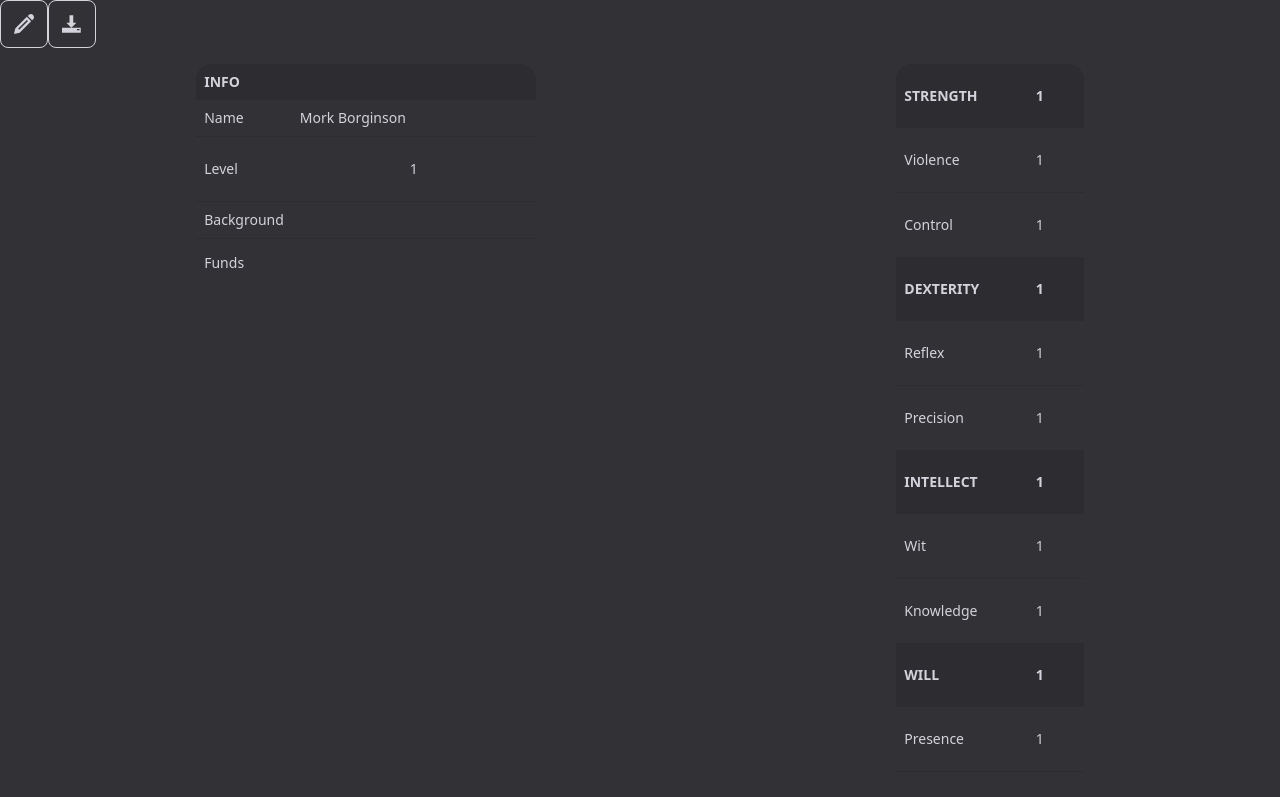
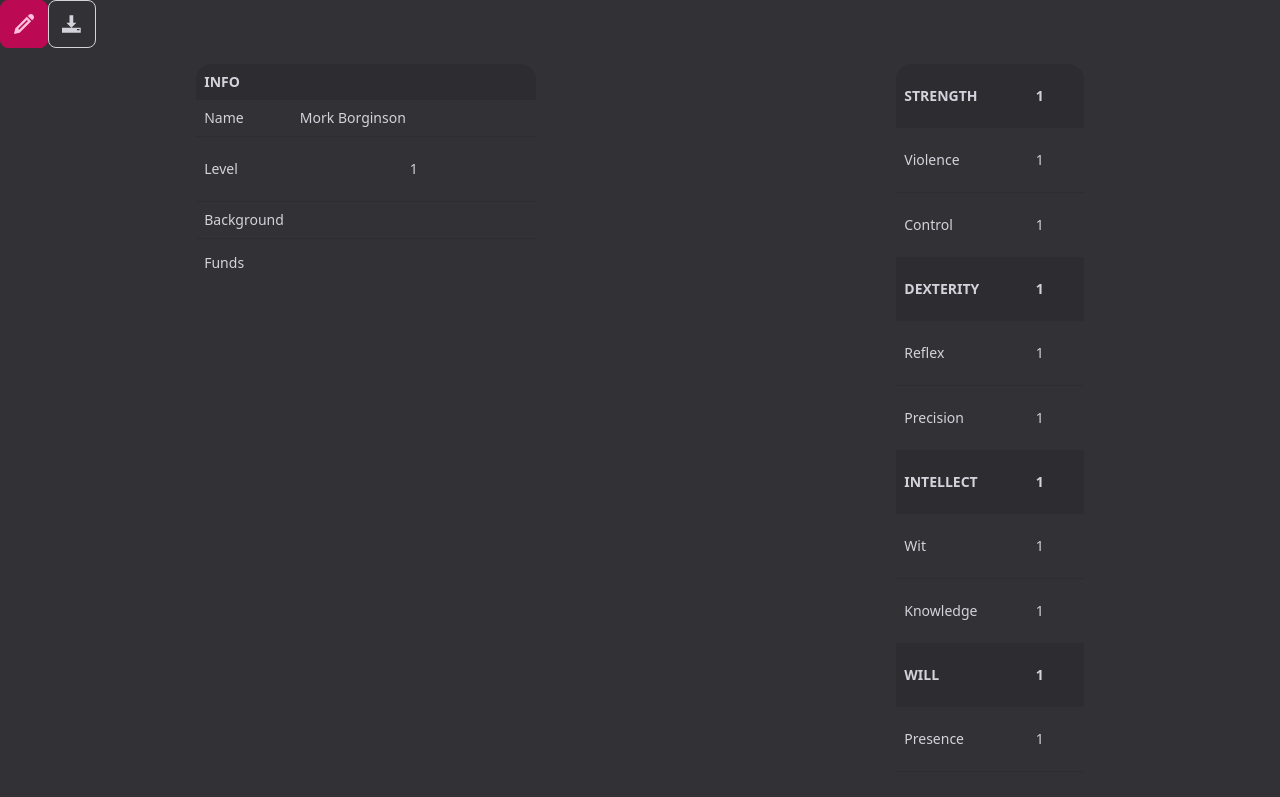
Before and after one commit to mytinycloud/caltrops, a React (Create React App) app in the folder char-sheet/: page / in a window 1280 px wide. Shown: the top 797 px of the page. Built offline with nearby package versions, Linux system fonts and the light colour scheme.

Commit message:
rearrange styles

```diff
--- a/char-sheet/src/components/IconButton.jsx
+++ b/char-sheet/src/components/IconButton.jsx
@@ -31,7 +31,7 @@ function IconButton({icon, onClick, btnStyle='btn-outline', size='xs', enabled=t
   let opacity = visible ? "opacity-100" : "opacity-0"
 
   return <button
-      className={`btn btn-square ${btnStyle} ${btnSize} ${opacity} transition-all`}
+      className={`btn ${btnSize} btn-square ${btnStyle} ${opacity} transition-all`}
       disabled={(visible && enabled) ? "" : "disabled"}
       onClick={onClick}
       >
--- a/char-sheet/src/pages/ParentalAdvisory.jsx
+++ b/char-sheet/src/pages/ParentalAdvisory.jsx
@@ -46,7 +46,7 @@ function ParentalAdvisory() {
       <section className='flex'>
         <IconButton
           icon={isEditable ? 'check' : 'edit'}
-          styling={isEditable ? 'primary' : 'outline'}
+          btnStyle={isEditable ? 'btn-primary' : 'btn-primary'}
           size='md'
           onClick={() => setIsEditable(!isEditable)}
         />
```
